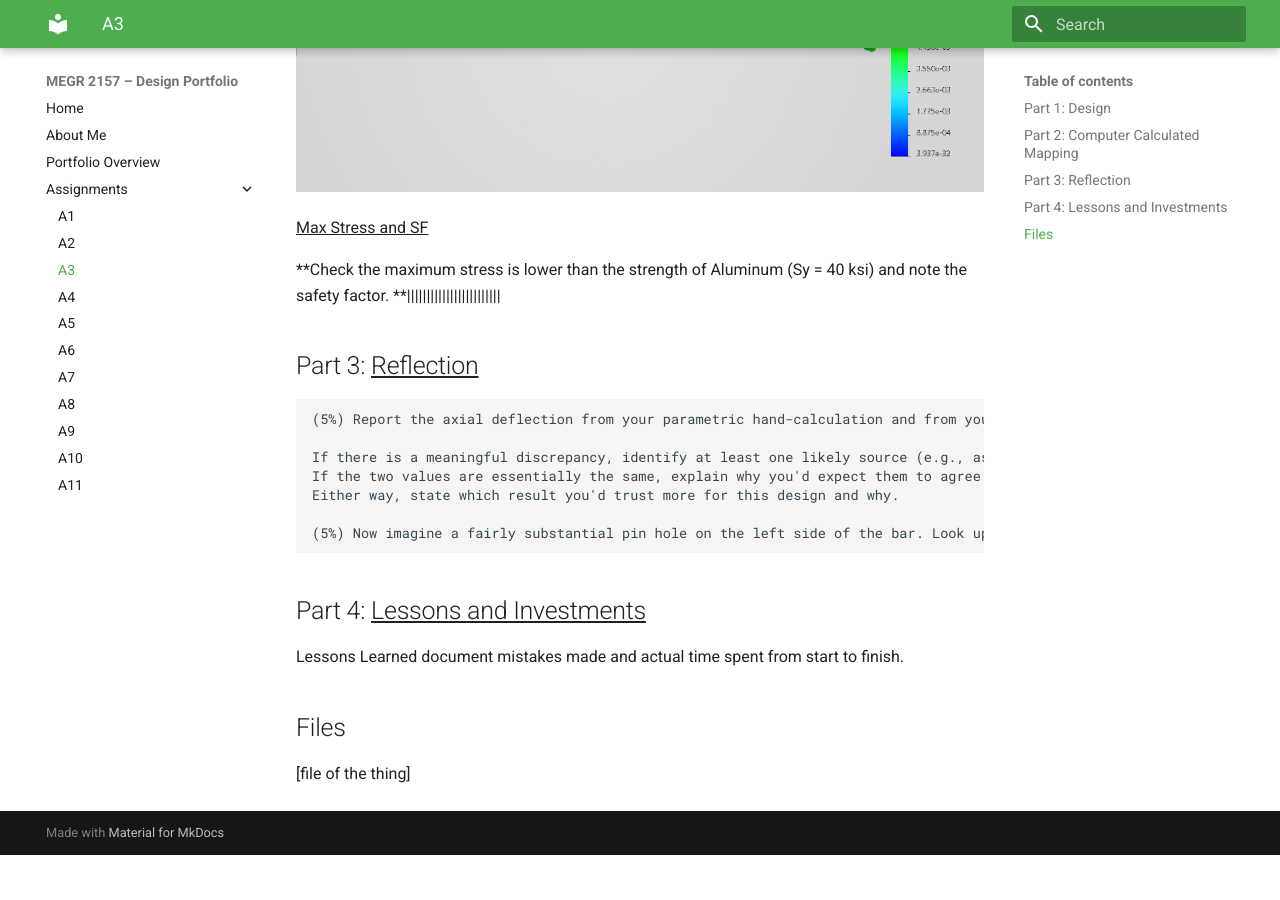
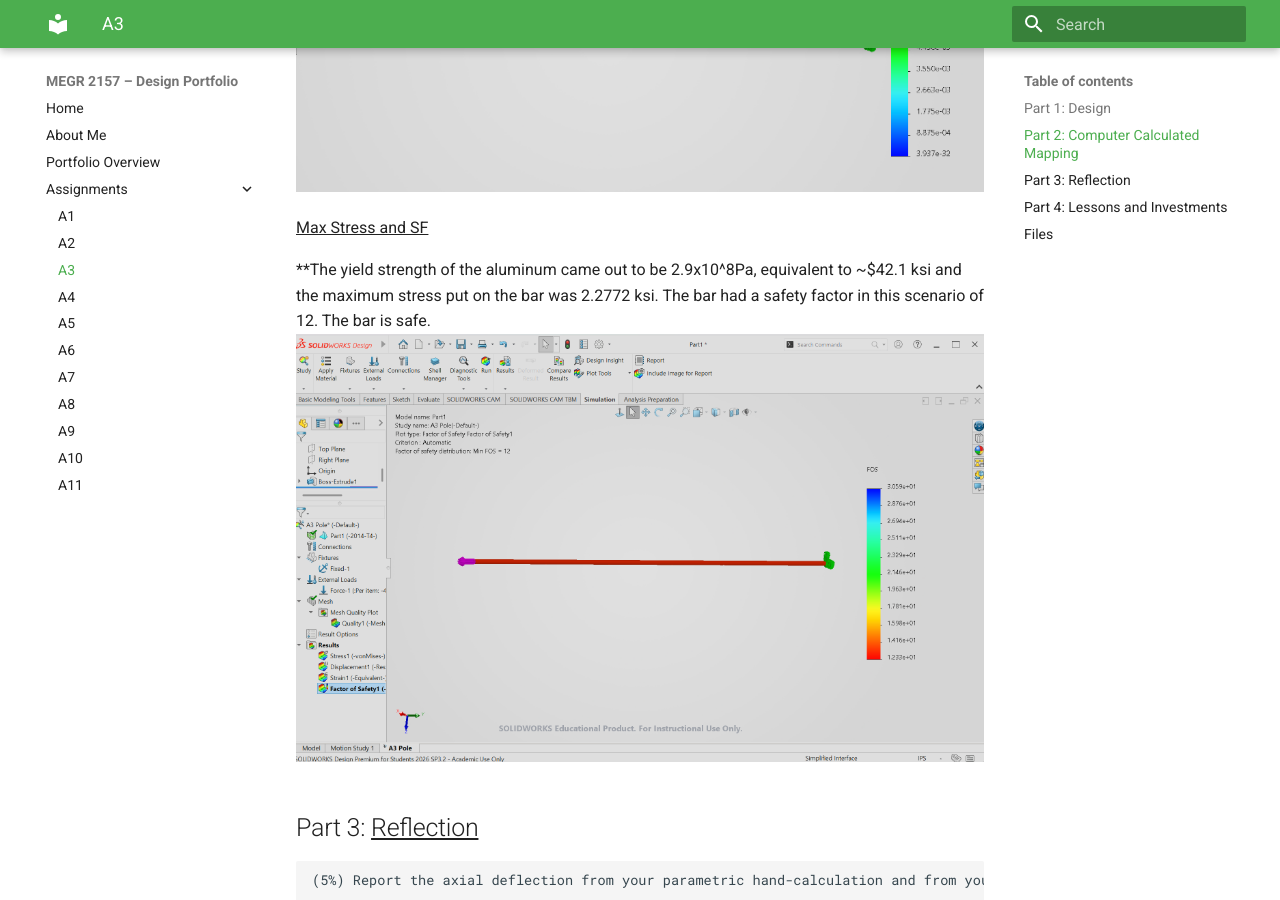
Before and after one commit to dadams78/design-projects-portfolio, an MkDocs documentation site: the page built from docs/assignments/A03/index.md, in a window 1280 px wide and 900 px high, scrolled down 3895 px. Built offline with MkDocs 1.6.1 and Material for MkDocs 9.7.7, drawn with Linux system fonts in a browser that asks for light colours; before the commit the page ends 4750 px from its top, so only the background shows below that.

Commit message:
Update index.md

```diff
--- a/docs/assignments/A03/index.md
+++ b/docs/assignments/A03/index.md
@@ -40,7 +40,8 @@ The maximum deflection dictated by this displacement map is 0.008875 inches, whi
 
 <u>Max Stress and SF</u>
 
-**Check the maximum stress is lower than the strength of Aluminum (Sy = 40 ksi) and note the safety factor. **||||||||||||||||||||||||
+**The yield strength of the aluminum came out to be 2.9x10^8Pa, equivalent to ~$42.1 ksi and the maximum stress put on the bar was 2.2772 ksi. The bar had a safety factor in this scenario of 12. The bar is safe.
+![FOS and stuff](FOS.png)
 
 ## Part 3: <u>Reflection</u>
     (5%) Report the axial deflection from your parametric hand-calculation and from your FEA. Calculate the percent difference between the two.
```
